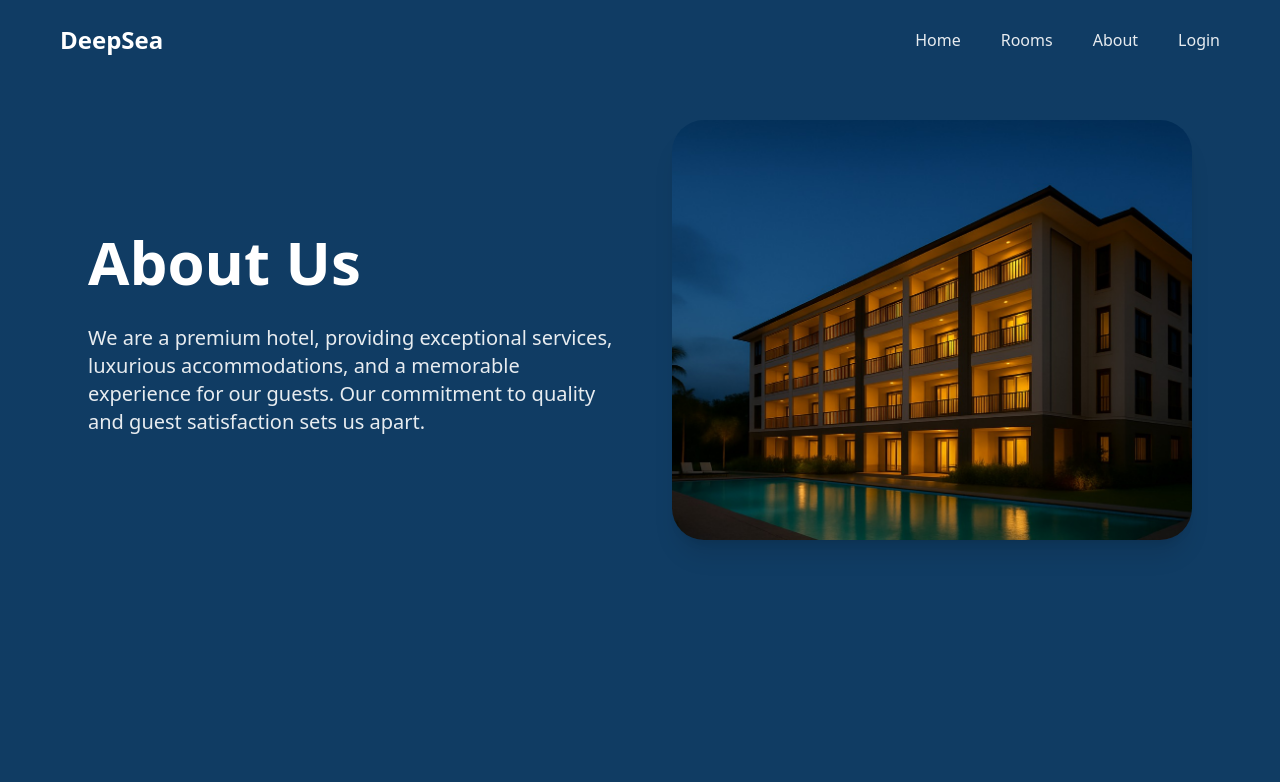
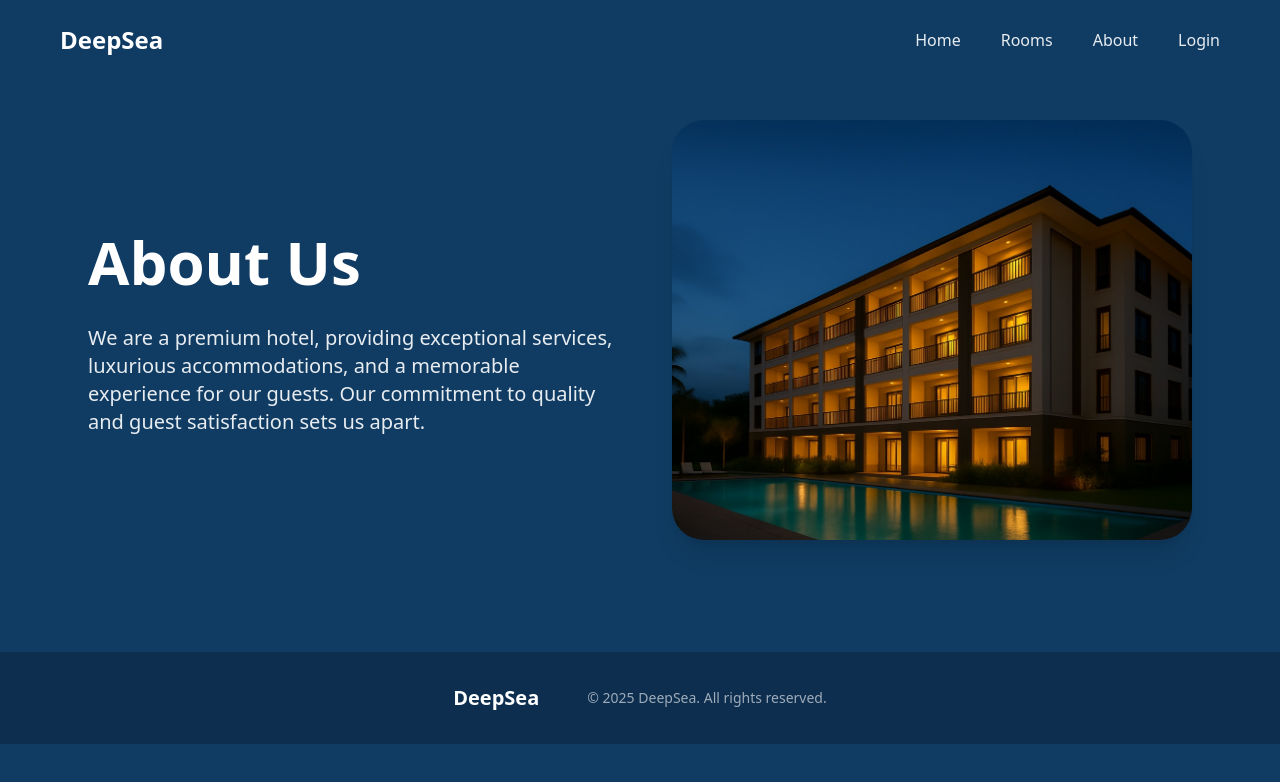
Before and after one commit to parikz45/hotel_management, a React (Vite) app in the folder frontend/: page /about in a window 1280 px wide. Shown: the top 782 px of the page. Built offline with nearby package versions, Linux system fonts and the light colour scheme.

Commit message:
minor changes

```diff
--- a/frontend/src/App.jsx
+++ b/frontend/src/App.jsx
@@ -4,6 +4,7 @@ import Login from './Components/Login/Login';
 import Signup from './Components/Signup/Signup';
 import Homepage from './Components/Homepage/Homepage';
 import About from './Components/About/About';
+import Rooms from './Components/Rooms/Rooms';
 
 function App() {
 
@@ -14,6 +15,7 @@ function App() {
         <Route path="/login" element={<Login/>} />
         <Route path="/signup" element={<Signup/>} />
         <Route path="/about" element={<About/>} />
+        <Route path="/rooms" element={<Rooms/>} />
       </Routes>
     </Router>
   )
--- a/frontend/src/Components/About/About.jsx
+++ b/frontend/src/Components/About/About.jsx
@@ -1,4 +1,7 @@
+import { useNavigate } from "react-router-dom";
+
 export default function About() {
+    const navigate = useNavigate();
     return (
         <div className="min-h-screen text-white bg-[linear-gradient(180deg,#103C64_0%,#103C63_100%)]">
             {/* navbar */}
@@ -7,10 +10,10 @@ export default function About() {
 
                 {/* Nav Links */}
                 <div className="flex ml-10 lg:ml-0 gap-4 lg:gap-10">
-                    <a className="text-white/90 cursor-pointer hover:text-white">Home</a>
-                    <a className="text-white/90 cursor-pointer hover:text-white">Rooms</a>
-                    <a className="text-white/90 cursor-pointer hover:text-white">About</a>
-                    <a className="text-white/90 cursor-pointer hover:text-white">Login</a>
+                    <a onClick={navigate("/")} className="text-white/90 cursor-pointer hover:text-white">Home</a>
+                    <a onClick={navigate("/")} className="text-white/90 cursor-pointer hover:text-white">Rooms</a>
+                    <a onClick={navigate("/about")} className="text-white/90 cursor-pointer hover:text-white">About</a>
+                    <a onClick={navigate("/login")} className="text-white/90 cursor-pointer hover:text-white">Login</a>
                 </div>
             </nav>
 
@@ -33,6 +36,22 @@ export default function About() {
                     />
                 </div>
             </main>
+
+            <footer className="bg-[#0d2e4f] text-white/80 py-8 mt-12">
+                <div className="max-w-6xl mx-auto px-6 flex items-center justify-center text-center gap-5 lg:gap-12">
+
+                    {/* Logo / Title */}
+                    <span className="text-xl font-bold text-white">DeepSea</span>
+
+                    {/* Copyright */}
+                    <p className="text-sm text-white/60">
+                        © {new Date().getFullYear()} DeepSea. All rights reserved.
+                    </p>
+                </div>
+            </footer>
+
+
+
         </div>
     );
 }
--- /dev/null
+++ b/frontend/src/Components/Rooms/Rooms.jsx
@@ -0,0 +1,11 @@
+import React from 'react'
+
+function Rooms() {
+  return (
+    <div>
+
+    </div>
+  )
+}
+
+export default Rooms
```
